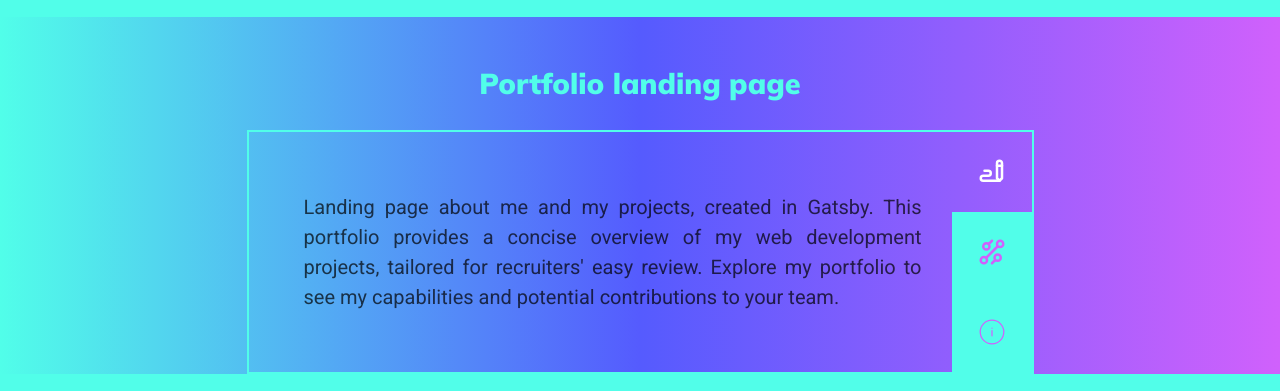
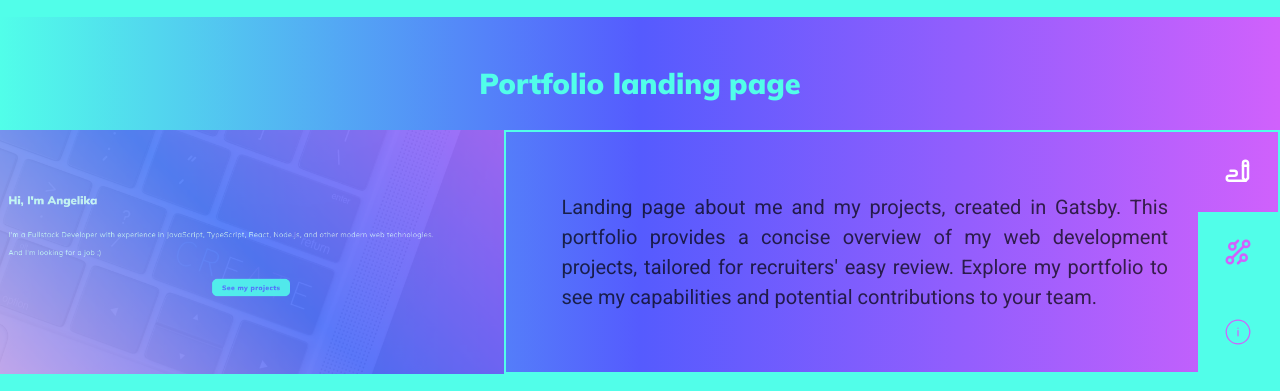
Before and after one commit to andzia913/portfolio, a Gatsby site: page / in a window 1280 px wide. Shown: the part 2100-2491 px from the top of the page. Built offline with nearby package versions, Linux system fonts and the light colour scheme; Gatsby itself is replaced by a stand-in of ours.

Commit message:
Added picture to portfolio project

```diff
--- a/src/components/ProjectsContainer.tsx
+++ b/src/components/ProjectsContainer.tsx
@@ -57,6 +57,9 @@ const ProjectsContainer: React.FC = () => {
       title: "Portfolio landing page",
       githubLink: "https://github.com/andzia913/portfolio",
       liveLink: "/",
+      imageComponent: (
+        <StaticImage src="../images/portfolio.png" alt="This page screenshot" />
+      ),
       description:
         "Landing page about me and my projects, created in Gatsby. This portfolio provides a concise overview of my web development projects, tailored for recruiters' easy review. Explore my portfolio to see my capabilities and potential contributions to your team.",
       technologies: ["React", "TypeScript", "Gatsby", "Scss"],
```
Also changed, not shown: src/images/portfolio.png (added).
